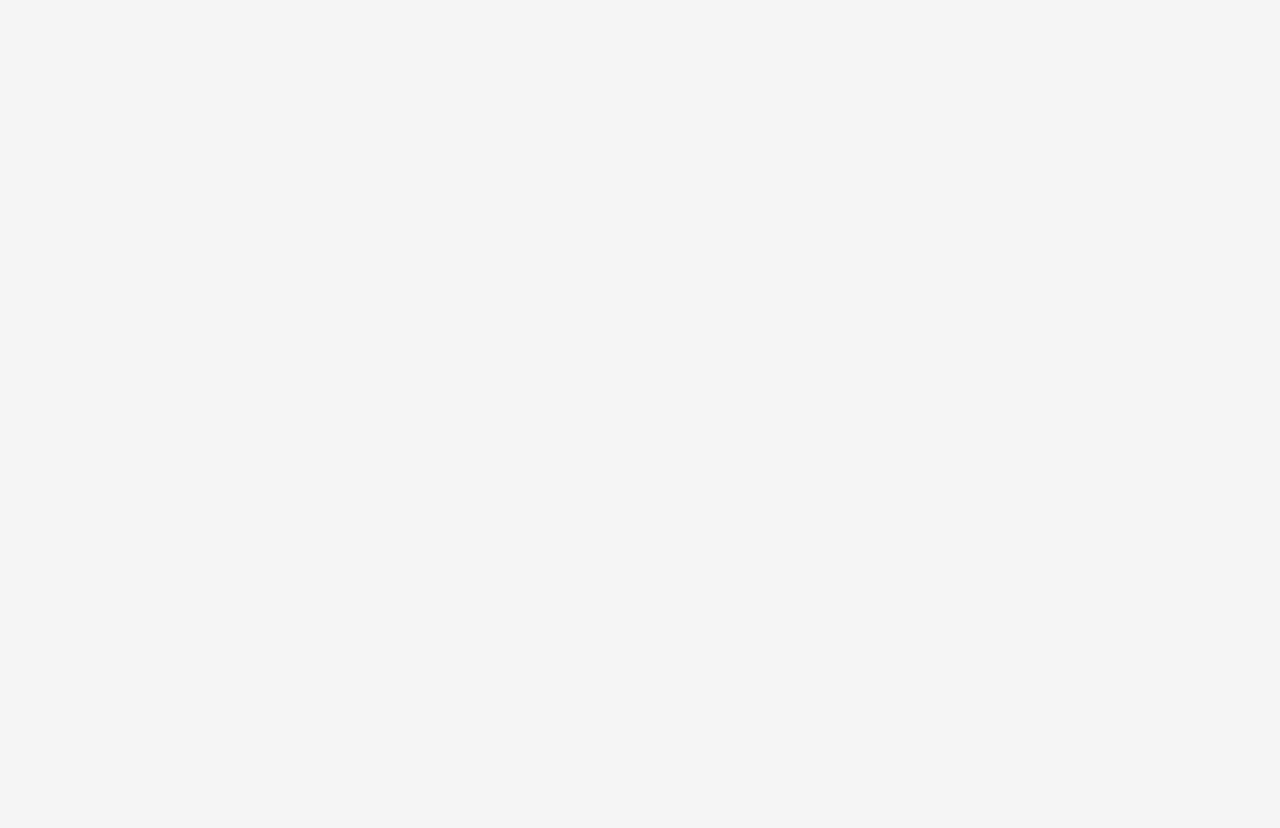
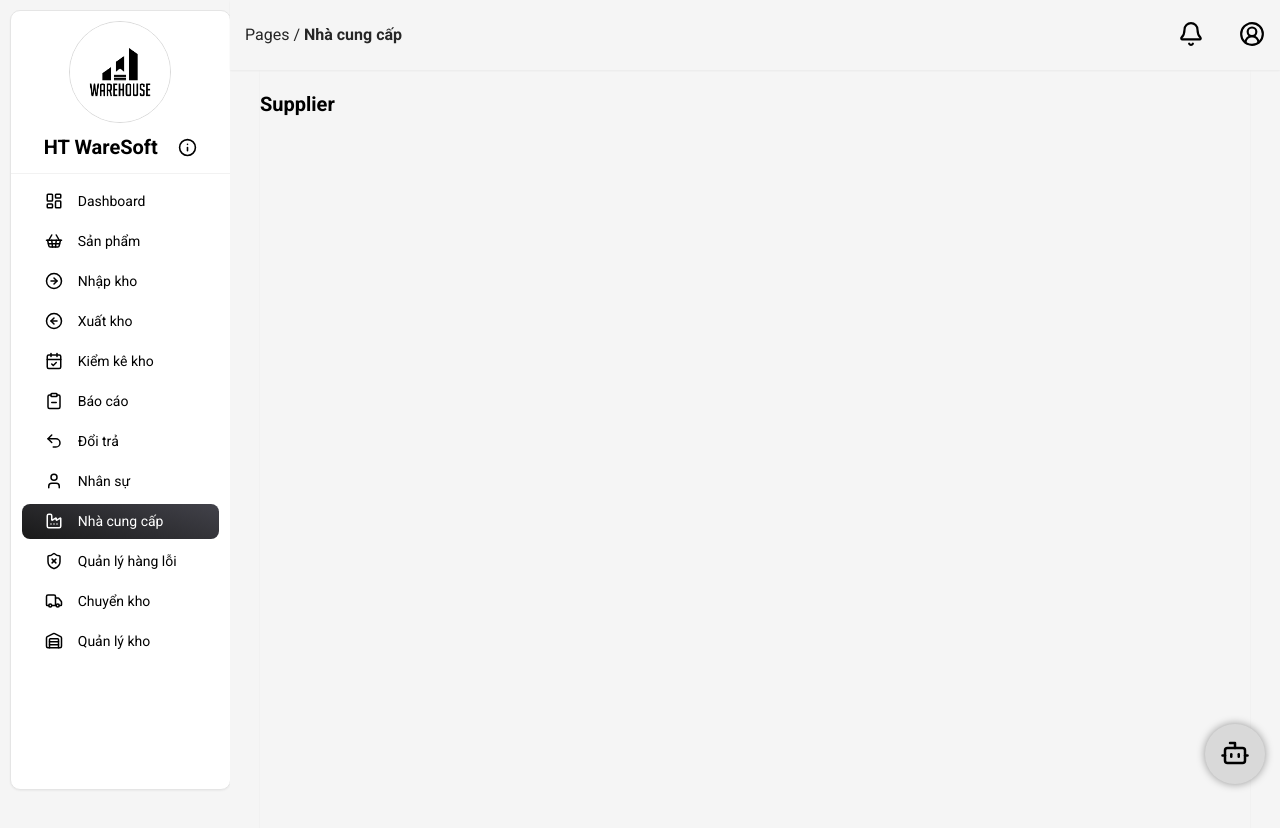
Before and after one commit to 0377bao/WareManager, a React (Vite) app in the folder frontend/: page /supplier in a window 1280 px wide. Before the commit this address had no page. Shown: the top 828 px of the page. Before the commit the page ends 800 px from the top, so only its background shows below. Built offline with nearby package versions, Linux system fonts and the light colour scheme.

Commit message:
Modify: add new router sidebar

```diff
--- a/frontend/src/layouts/components/Header/index.jsx
+++ b/frontend/src/layouts/components/Header/index.jsx
@@ -18,7 +18,10 @@ const Header = ({ children }) => {
         '/report': 'Báo cáo',
         '/return-order': 'Đổi trả',
         '/auth': 'Phân quyền',
-        '/settings': 'Cài đặt',
+        '/product-error': 'Quản lý hàng lỗi',
+        '/supplier': "Nhà cung cấp",
+        '/ware-transfer': 'Chuyển kho',
+        '/manage-warehouse': 'Quản lý kho',
     };
 
     const menuItems = [
--- a/frontend/src/layouts/components/Sidebar/index.jsx
+++ b/frontend/src/layouts/components/Sidebar/index.jsx
@@ -73,7 +73,7 @@ const Sidebar = () => {
          {
             title: 'Quản lý hàng lỗi',
             iconName: ShieldX,
-            path: '/ware-transfer',
+            path: '/product-error',
         },
         {
             title: 'Chuyển kho',
@@ -83,7 +83,7 @@ const Sidebar = () => {
         {
             title: 'Quản lý kho',
             iconName: Warehouse,
-            path: '/settings',
+            path: '/manage-warehouse',
         },
     ];
 
--- /dev/null
+++ b/frontend/src/pages/ProductErrorPage/index.jsx
@@ -0,0 +1,15 @@
+import React from 'react';
+import classNames from 'classnames/bind';
+import styles from "./ProductErrorPage.module.scss"
+
+const cx = classNames.bind(styles)
+
+const ProductErrorPage = () => {
+    return (
+        <div className={cx('wrapper-product-err')}>
+            <h1>Product Error</h1>
+        </div>
+    );
+}
+
+export default ProductErrorPage;
--- /dev/null
+++ b/frontend/src/pages/SupplierPage/index.jsx
@@ -0,0 +1,15 @@
+import React from 'react';
+import classNames from "classnames/bind"
+import styles from "./SupplierPage.module.scss"
+
+const cx = classNames.bind(styles)
+
+const SupplierPage = () => {
+    return (
+        <div className={cx('wrapper-supplier')}>
+            <h1>Supplier</h1>
+        </div>
+    );
+}
+
+export default SupplierPage;
--- /dev/null
+++ b/frontend/src/pages/WarehousePage/index.jsx
@@ -0,0 +1,15 @@
+import React from 'react';
+import classNames from "classnames/bind"
+import styles from "./WarehousePage.module.scss"
+
+const cx = classNames.bind(styles)
+
+const WarehousePage = () => {
+    return (
+        <div className={cx('wrapper-warehouse')}>
+            <h1>Manage Warehouse</h1>
+        </div>
+    );
+}
+
+export default WarehousePage;
--- /dev/null
+++ b/frontend/src/pages/WarehouseTransferPage/index.jsx
@@ -0,0 +1,15 @@
+import React from 'react';
+import classNames from "classnames/bind"
+import styles from "./WarehouseTransferPage.module.scss"
+
+const cx = classNames.bind(styles)
+
+const WarehouseTransferPage = () => {
+    return (
+        <div className={cx('wrapper-warehouse-transfer')}>
+            <h1>Transfer Warehouse Order</h1>
+        </div>
+    );
+}
+
+export default WarehouseTransferPage;
--- a/frontend/src/routes/index.jsx
+++ b/frontend/src/routes/index.jsx
@@ -1,4 +1,4 @@
-import { AuthPage, CheckPage, Dashboard, ProductPage, ReceiveProductPage, ReleaseProductPage, ReportPage, ReturnProductPage } from "../pages";
+import { AuthPage, CheckPage, Dashboard, ProductPage, ReceiveProductPage, ReleaseProductPage, ReportPage, ReturnProductPage, Supplier, WarehousePage, WarehouseTransferPage, ProductErrorPage } from "../pages";
 
 const publicRoute = [
   {
@@ -33,6 +33,22 @@ const publicRoute = [
     page: AuthPage,
     path: "/auth",
   },
+  {
+    page: ProductErrorPage,
+    path: "/product-error"
+  },
+  {
+    page: Supplier,
+    path: '/supplier'
+  },
+  {
+    page: WarehousePage,
+    path: '/manage-warehouse'
+  },
+  {
+    page: WarehouseTransferPage,
+    path: '/ware-transfer'
+  }
 ];
 
 
```
Also changed, not shown: frontend/src/pages/index.jsx (+9 -1 lines), frontend/src/pages/ProductErrorPage/ProductErrorPage.module.scss (added), frontend/src/pages/SupplierPage/SupplierPage.module.scss (added), frontend/src/pages/WarehousePage/WarehousePage.module.scss (added), frontend/src/pages/WarehouseTransferPage/WarehouseTransferPage.module.scss (added).
